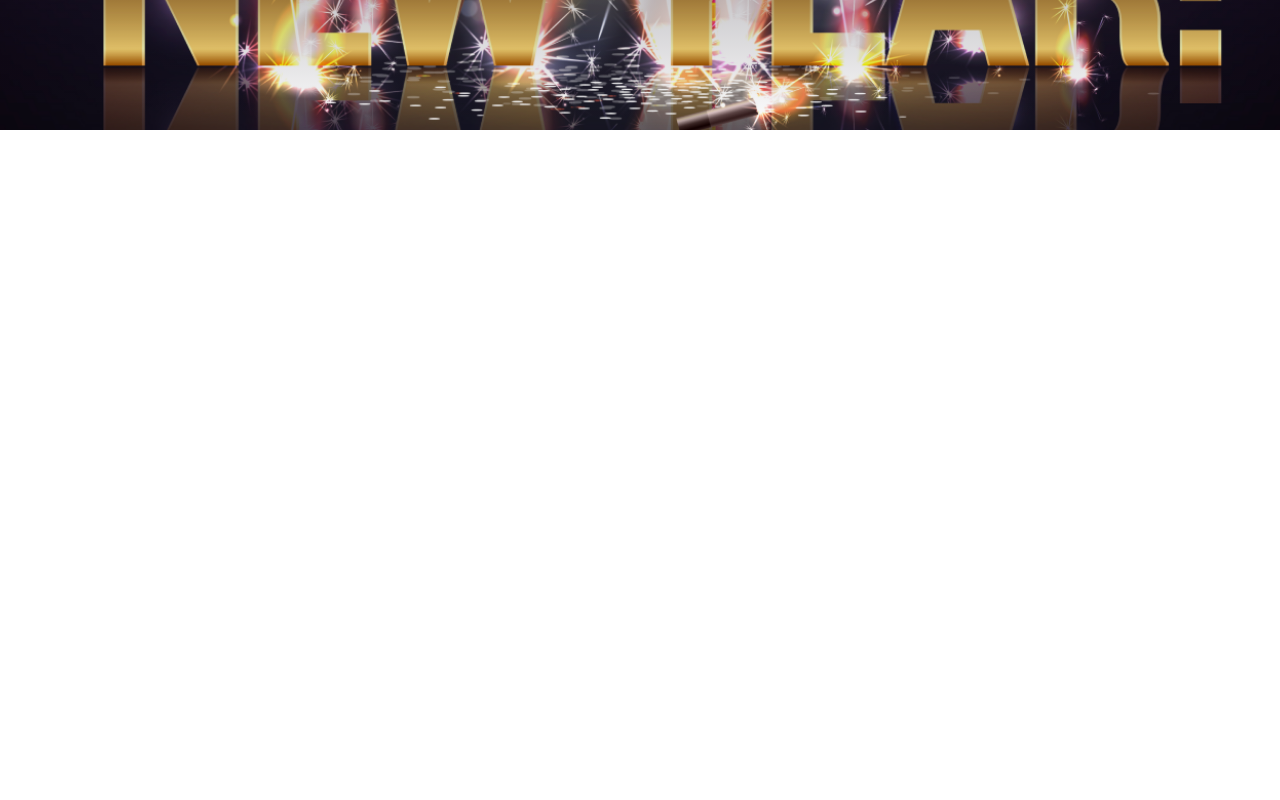
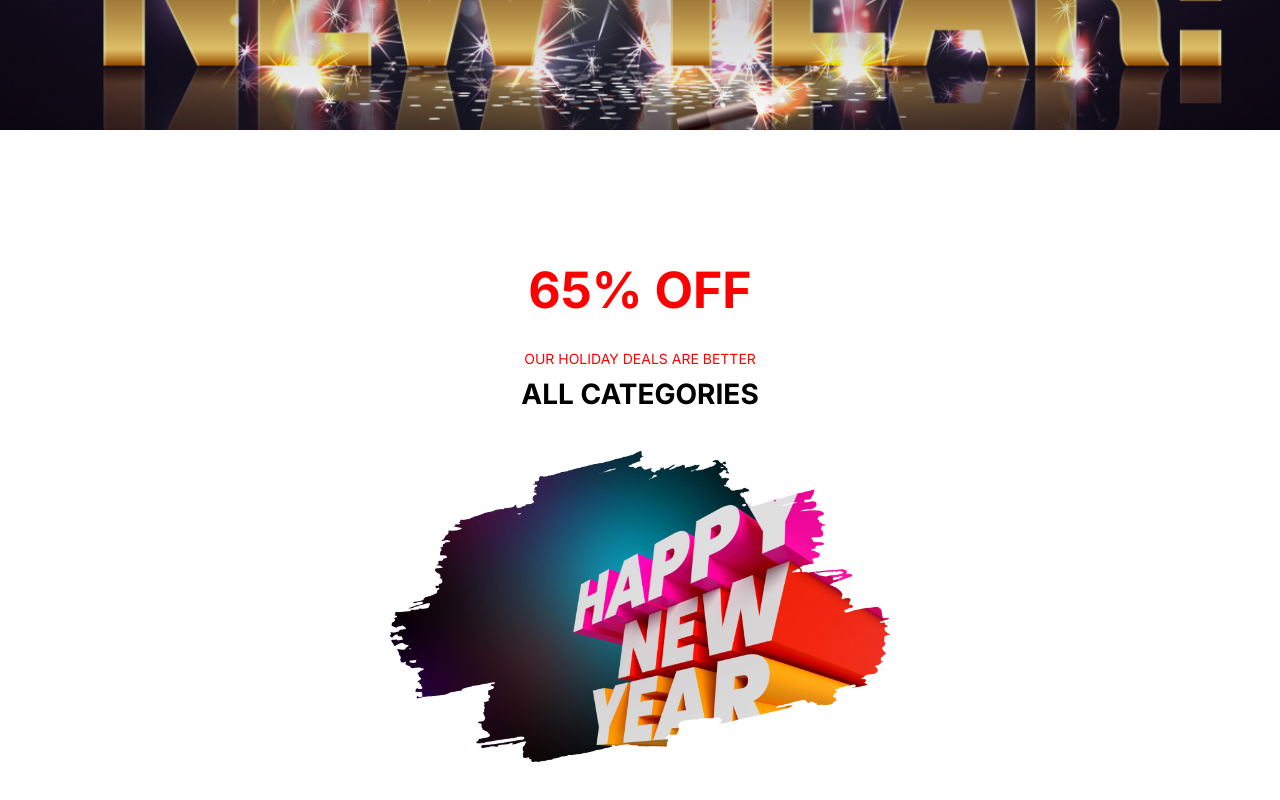
Before and after one commit to Aslam168/new_year_offer, a plain HTML site: page index.html in a window 1280 px wide. Shown: the part 486-1286 px from the top of the page. Before the commit the page ends 800 px from the top, so only its background shows below. Drawn offline with Linux system fonts and the light colour scheme.

Commit message:
added discount section

```diff
--- a/index.html
+++ b/index.html
@@ -40,6 +40,16 @@
              </div>
         </section>
 
+
+        <!-- discount section -->
+
+        <section class="discount container">
+            <h1>65% OFF</h1>
+            <p>OUR HOLIDAY DEALS ARE BETTER</p>
+            <h2>ALL CATEGORIES</h2>
+            <img src="images/New Year Photo.png" alt="">
+        </section>
+
     </header>
 
 <!-- main section starts here -->
--- a/style/style.css
+++ b/style/style.css
@@ -6,6 +6,13 @@
 
 
 /* default CSS styles */
+
+.container{
+    width: 75%;
+    margin: 0 auto;
+}
+
+/* banner related styles */
 
 .banner{
     background-image: linear-gradient(180.00deg, rgb(7, 2, 17),rgba(7, 2, 17, 0) 100%), url('../images/Banner\ Image.png');
@@ -33,3 +40,33 @@
     font-family: "Merriweather", serif;
     font-weight: 900;
 }
+
+
+/* discount related styles */
+
+section.discount {
+    margin-top: 130px;
+    text-align: center;
+    margin-bottom: 130px;
+}
+
+section.discount h1 {
+    font-size: 50px;
+    color: red;
+    margin-bottom: 30px;
+}
+
+section.discount p {
+    color: red;
+    font-size: 14px;
+}
+
+section.discount h2 {
+    font-size: 28px;
+    margin-top: 10px;
+}
+
+section.discount img {
+    width: 500px;
+    margin-top: 40px;
+}
```
